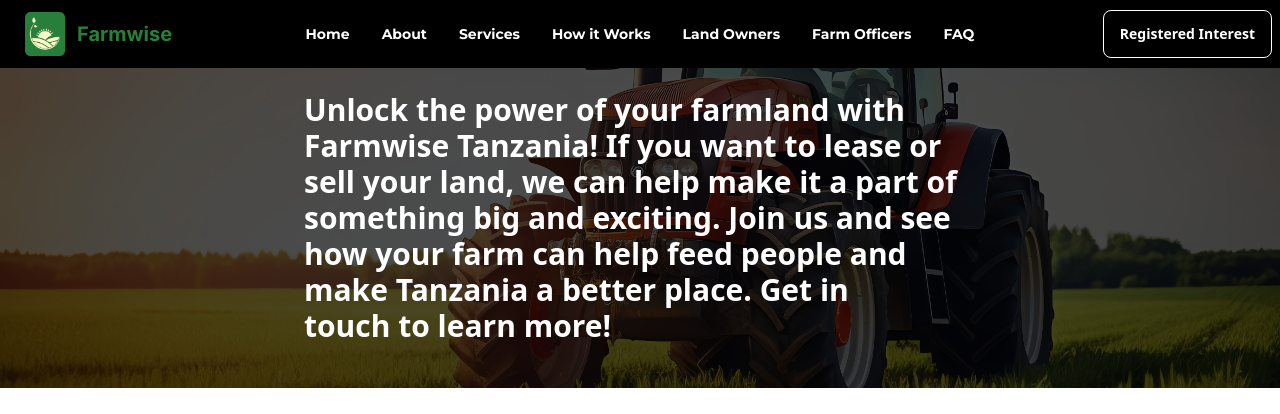
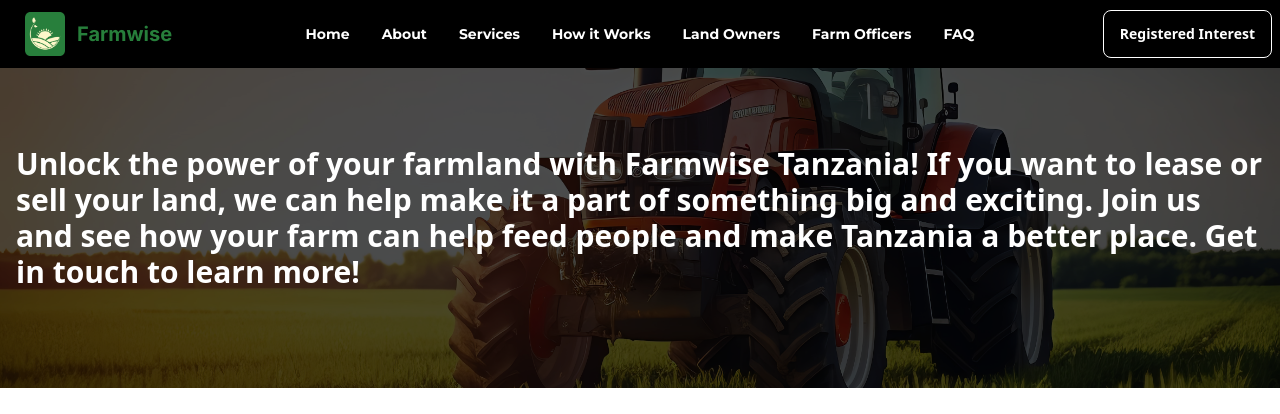
Before and after one commit to kevinmisigaro/farmwise, a Next.js app: page /owners in a window 1280 px wide. Shown: the top 414 px of the page. Built offline with nearby package versions, Linux system fonts and the light colour scheme; no server answers.

Commit message:
changes to land owners page

```diff
--- a/src/app/(routes)/owners/page.tsx
+++ b/src/app/(routes)/owners/page.tsx
@@ -9,7 +9,7 @@ function Page() {
       >
         <div className="hero-overlay bg-opacity-70 bg-black"></div>
         <div className="hero-content text-center text-neutral-content text-white">
-          <div className="max-w-2xl">
+          <div className="max-w-7xl">
             <h1 className="mb-5 text-3xl font-bold text-left">
               Unlock the power of your farmland with Farmwise Tanzania! If you
               want to lease or sell your land, we can help make it a part of
```
